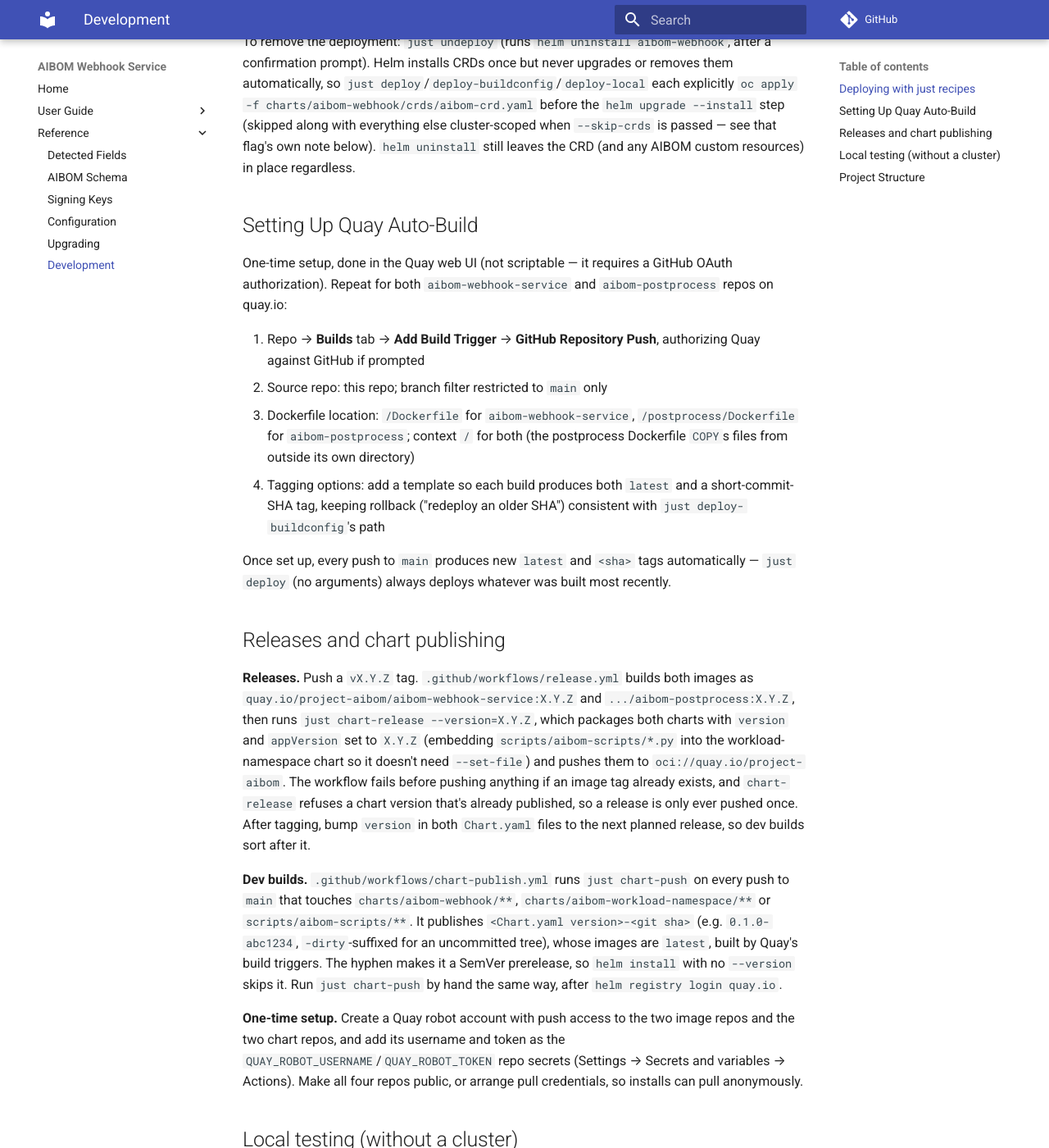
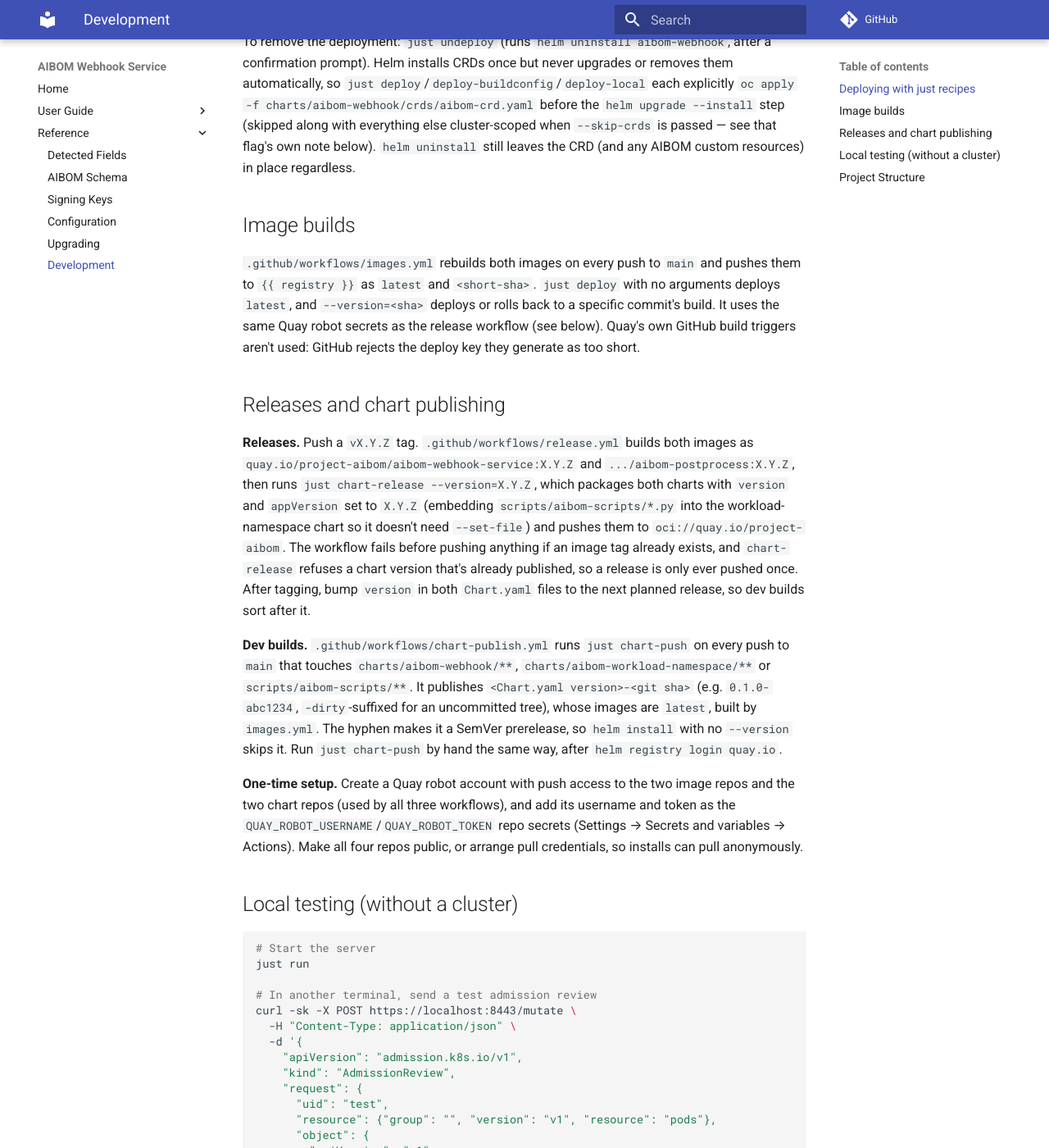
Before and after one commit to gavinsan33/aibom-webhook-service, an MkDocs documentation site: the page built from docs/reference/development.md, in a window 1280 px wide and 1400 px high, scrolled down 1448 px. Shown: the whole window at 82% size. Built offline with MkDocs 1.6.1 and Material for MkDocs 9.7.7, drawn with Linux system fonts in a browser that asks for light colours; comment, search, counter and statistics services are not loaded; some of the changed text lies outside the part shown.

Commit message:
Build :latest images in GitHub Actions instead of Quay triggers
Quay's GitHub trigger adds a deploy key GitHub rejects as too short.
images.yml builds both images on every push to main as :latest and
:<short sha>, with the same robot the release workflow uses.

````diff
--- a/docs/reference/development.md
+++ b/docs/reference/development.md
@@ -8,7 +8,7 @@ There are three ways to get images into the cluster — pick whichever fits:
 
 | Situation | Recipe |
 |---|---|
-| Default — Quay's GitHub build triggers already build both images on every push to `main` | `just deploy` |
+| Default — `.github/workflows/images.yml` already builds both images on every push to `main` | `just deploy` |
 | No egress to quay.io, or no external registry account | `just deploy-buildconfig` (in-cluster OpenShift BuildConfig) |
 | Iterating locally, don't want to wait on Quay or a git push | `just deploy-local --repo=<repo>` |
 
@@ -17,7 +17,7 @@ The recipes target OpenShift: they call `oc` and impersonate `system:admin`. Set
 If your account doesn't have cluster-scoped permission to create/patch CRDs, pass `--skip-crds` to any of the three; the `aiboms.aibom.io` CRD and `project-aibom` namespace must then already exist (created once via `oc apply -f charts/aibom-webhook/crds/aibom-crd.yaml` and `oc create namespace project-aibom`).
 
 ```bash
-# Default: pull whatever Quay's build triggers most recently built and pushed
+# Default: pull whatever images.yml most recently built and pushed
 just deploy
 
 # Pin to an immutable SHA tag instead of the mutable "latest" Quay keeps overwriting
@@ -33,7 +33,7 @@ just deploy-buildconfig
 just deploy-buildconfig --version=<older-sha>
 
 # Or, build locally and push to quay.io yourself — for iterating without
-# waiting on Quay's build trigger or pushing a commit
+# waiting on a CI build or pushing a commit
 just deploy-local --repo=quay.io/<your-org>
 
 # Set up a workload namespace (label, image pull access, scripts ConfigMap)
@@ -52,24 +52,17 @@ To remove a workload namespace's setup: `just uninstall-namespace --namespace=<n
 
 To remove the deployment: `just undeploy` (runs `helm uninstall aibom-webhook`, after a confirmation prompt). Helm installs CRDs once but never upgrades or removes them automatically, so `just deploy`/`deploy-buildconfig`/`deploy-local` each explicitly `oc apply -f charts/aibom-webhook/crds/aibom-crd.yaml` before the `helm upgrade --install` step (skipped along with everything else cluster-scoped when `--skip-crds` is passed — see that flag's own note below). `helm uninstall` still leaves the CRD (and any AIBOM custom resources) in place regardless.
 
-## Setting Up Quay Auto-Build
+## Image builds
 
-One-time setup, done in the Quay web UI (not scriptable — it requires a GitHub OAuth authorization). Repeat for both `aibom-webhook-service` and `aibom-postprocess` repos on quay.io:
-
-1. Repo → **Builds** tab → **Add Build Trigger** → **GitHub Repository Push**, authorizing Quay against GitHub if prompted
-2. Source repo: this repo; branch filter restricted to `main` only
-3. Dockerfile location: `/Dockerfile` for `aibom-webhook-service`, `/postprocess/Dockerfile` for `aibom-postprocess`; context `/` for both (the postprocess Dockerfile `COPY`s files from outside its own directory)
-4. Tagging options: add a template so each build produces both `latest` and a short-commit-SHA tag, keeping rollback ("redeploy an older SHA") consistent with `just deploy-buildconfig`'s path
-
-Once set up, every push to `main` produces new `latest` and `<sha>` tags automatically — `just deploy` (no arguments) always deploys whatever was built most recently.
+`.github/workflows/images.yml` rebuilds both images on every push to `main` and pushes them to `{{ registry }}` as `latest` and `<short-sha>`. `just deploy` with no arguments deploys `latest`, and `--version=<sha>` deploys or rolls back to a specific commit's build. It uses the same Quay robot secrets as the release workflow (see below). Quay's own GitHub build triggers aren't used: GitHub rejects the deploy key they generate as too short.
 
 ## Releases and chart publishing
 
 **Releases.** Push a `vX.Y.Z` tag. `.github/workflows/release.yml` builds both images as `quay.io/project-aibom/aibom-webhook-service:X.Y.Z` and `.../aibom-postprocess:X.Y.Z`, then runs `just chart-release --version=X.Y.Z`, which packages both charts with `version` and `appVersion` set to `X.Y.Z` (embedding `scripts/aibom-scripts/*.py` into the workload-namespace chart so it doesn't need `--set-file`) and pushes them to `oci://quay.io/project-aibom`. The workflow fails before pushing anything if an image tag already exists, and `chart-release` refuses a chart version that's already published, so a release is only ever pushed once. After tagging, bump `version` in both `Chart.yaml` files to the next planned release, so dev builds sort after it.
 
-**Dev builds.** `.github/workflows/chart-publish.yml` runs `just chart-push` on every push to `main` that touches `charts/aibom-webhook/**`, `charts/aibom-workload-namespace/**` or `scripts/aibom-scripts/**`. It publishes `<Chart.yaml version>-<git sha>` (e.g. `0.1.0-abc1234`, `-dirty`-suffixed for an uncommitted tree), whose images are `latest`, built by Quay's build triggers. The hyphen makes it a SemVer prerelease, so `helm install` with no `--version` skips it. Run `just chart-push` by hand the same way, after `helm registry login quay.io`.
+**Dev builds.** `.github/workflows/chart-publish.yml` runs `just chart-push` on every push to `main` that touches `charts/aibom-webhook/**`, `charts/aibom-workload-namespace/**` or `scripts/aibom-scripts/**`. It publishes `<Chart.yaml version>-<git sha>` (e.g. `0.1.0-abc1234`, `-dirty`-suffixed for an uncommitted tree), whose images are `latest`, built by `images.yml`. The hyphen makes it a SemVer prerelease, so `helm install` with no `--version` skips it. Run `just chart-push` by hand the same way, after `helm registry login quay.io`.
 
-**One-time setup.** Create a Quay robot account with push access to the two image repos and the two chart repos, and add its username and token as the `QUAY_ROBOT_USERNAME`/`QUAY_ROBOT_TOKEN` repo secrets (Settings → Secrets and variables → Actions). Make all four repos public, or arrange pull credentials, so installs can pull anonymously.
+**One-time setup.** Create a Quay robot account with push access to the two image repos and the two chart repos (used by all three workflows), and add its username and token as the `QUAY_ROBOT_USERNAME`/`QUAY_ROBOT_TOKEN` repo secrets (Settings → Secrets and variables → Actions). Make all four repos public, or arrange pull credentials, so installs can pull anonymously.
 
 ## Local testing (without a cluster)
 
````
Also changed, not shown: 4 other files.
